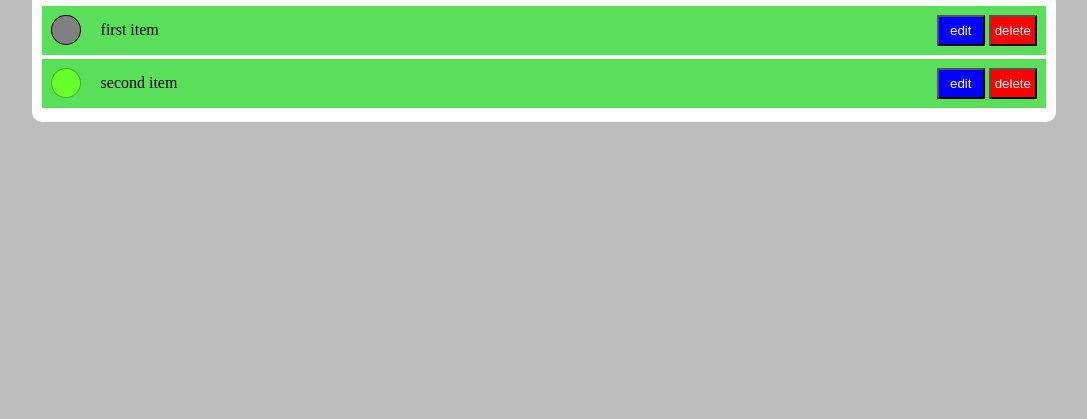
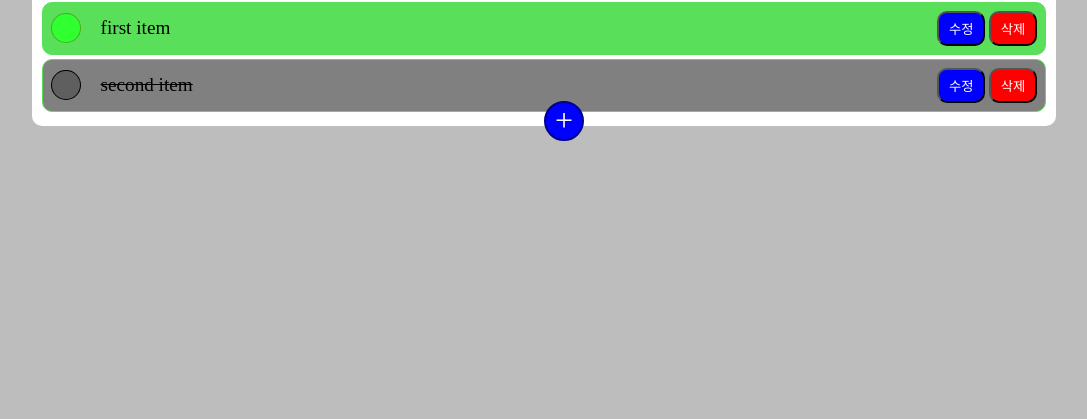
Before and after one commit to imki123/todo-parcel, a website: page index.html in a window 1280 px wide. Shown: the part 381-800 px from the top of the page, without its empty margins (96-1183 px from the left). Drawn offline with Linux system fonts and the light colour scheme.

Commit message:
js: addItem()

```diff
--- a/index.css
+++ b/index.css
@@ -23,18 +23,46 @@ body {
   width: 80%;
   padding: 10px;
   border-radius: 10px;
+  position: relative;
 }
 .lists {
+
+}
+.add{
+  position: absolute;
+  width: 40px;
+  height: 40px;
+  border-radius: 50%;
+  background: blue;
+  border: 2px solid darkblue;
+  bottom: -15px;
+  left: 50%;
+  color: white;
+  font-size: 2rem;
+  cursor: pointer;
+
+  display: flex;
+  justify-content: center;
+  align-items: center;
+}
+.add:hover{
+  background: #5255ff;
+  border: 2px solid blue;
 }
 .item{
+  font-size: 1.2rem;
   width: 100%;
   padding: 8px;
   display: flex;
   justify-content: space-between;
   align-items: center;
+  background: #5adf5a;
   border: 1px solid #5adf5a;
-  background: #5adf5a;
   margin-bottom: 4px;
+  border-radius: 10px;
+}
+.item.true{
+  background: gray;
 }
 .done{
   width: 30px;
@@ -44,18 +72,22 @@ body {
   cursor: pointer;
   margin-right: 20px;
 }
-.true{
-  background: #68ff2c;
+.done.true{
+  background: rgb(95, 95, 95);
+  border: 1px solid black;
+}
+.done.false{
+  background: #30ff30;
   border: 1px solid #46b11c;
-}
-.false{
-  background: gray;
-  border: 1px solid black;
 }
 .text{
   width: calc(100% - 100px)
 }
+.text.true{
+  text-decoration: line-through;
+}
 .button{
+  border-radius: 10px;
   width: 50px;
   padding: 6px 4px;
   cursor: pointer;
--- a/index.html
+++ b/index.html
@@ -1,17 +1,18 @@
 <html>
   <head>
     <title>Todo-parcel</title>
-    <link rel="stylesheet" href="./index.css">
+    <link rel="stylesheet" href="./index.css" />
+    <script src="./index.js"></script>
   </head>
   <body>
     <div class="wrapper">
       <div class="todo">
         <h1>Todo-parcel</h1>
         <div class="lists">
-         <!-- items -->
+          <!-- items -->
         </div>
+        <div class="add">+</div>
       </div>
     </div>
-    <script src="./index.js"></script>
   </body>
 </html>
--- a/index.js
+++ b/index.js
@@ -1,26 +1,47 @@
 const lists = [
   {
+    _id: 1,
     text: 'first item',
     done: false,
   },
   {
+    _id: 2,
     text: 'second item',
     done: true,
   },
 ]
 
-const list = document.querySelector('.lists')
+let length = lists.length
 
-//리스트 그리기
-let html = ''
-if(lists.length > 0){
-  for(let i of lists){
-    html += `<div class="item">
-      <div class="done hover ${i.done}"></div>
-      <div class="text">${i.text}</div>
-      <button class="button edit hover">edit</button>
-      <button class="button delete hover">delete</button>
-    </div>`
+function refresh() {
+  console.log('refresh')
+  //리스트 그리기
+  let html = ''
+  for (let i of lists) {
+    html += `<div class="item ${i.done}">
+    <div class="done hover ${i.done}"></div>
+    <div class="text ${i.done}">${i.text}</div>
+    <button class="button edit hover">수정</button>
+    <button class="button delete hover">삭제</button>
+  </div>`
   }
-  if(list) list.innerHTML = html
+  const list = document.querySelector('.lists')
+  if (list) list.innerHTML = html
 }
+
+function addItem() {
+  length++
+  lists.push({
+    _id: length,
+    text: '',
+    done: false,
+  })
+}
+
+window.addEventListener('load', function () {
+  refresh()
+  document.querySelector('.add').onclick = function(){
+    addItem()
+    refresh()
+  }
+})
```
